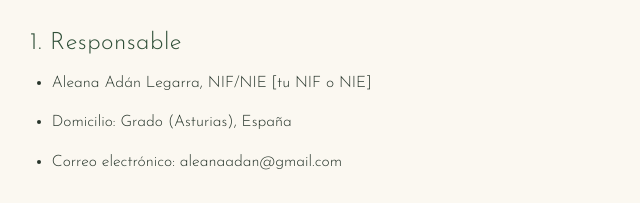
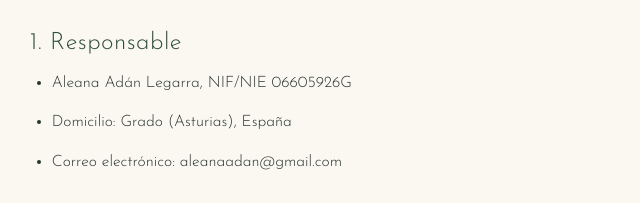
Before and after one commit to aleanaadan/home, a plain HTML site: page privacidad.html in a window 1280 px wide. Shown: the part 374-577 px from the top of the page, 307-947 px from the left. Drawn offline with Linux system fonts and the light colour scheme; a web font is replaced by a local one.

Commit message:
Update responsible information in privacy policy

```diff
--- a/privacidad.html
+++ b/privacidad.html
@@ -18,7 +18,7 @@ footer .lg a{color:#cfd9cb;margin:0 8px;font-size:.78rem;letter-spacing:.08em}fo
 <header><a class="logo" href="index.html">Aleana Adán Legarra</a><nav><a href="index.html#escritora">La escritora</a><a href="cuaderno.html">Cuaderno</a><a href="index.html#libros">Libros</a><a href="agenda.html">Agenda 2027</a><a href="index.html#persona">La persona</a><a href="index.html#fotografa">La fotógrafa</a><a href="index.html#contacto">Contacto</a></nav></header>
 <main class="txt"><p class="warn"><strong>Borrador.</strong> Rellena los datos entre [corchetes] y haz que un gestor o abogado lo revise antes de publicarlo. Borra este aviso al terminar.</p><h1>Política de privacidad</h1>
 <p>En cumplimiento del Reglamento (UE) 2016/679 (RGPD) y de la Ley Orgánica 3/2018 (LOPDGDD), te informo de cómo trato tus datos personales en aleanaadanlegarra.com.</p>
-<h2>1. Responsable</h2><ul><li>Aleana Adán Legarra, NIF/NIE [tu NIF o NIE]</li><li>Domicilio: Grado (Asturias), España</li><li>Correo electrónico: aleanaadan@gmail.com</li></ul>
+<h2>1. Responsable</h2><ul><li>Aleana Adán Legarra, NIF/NIE 06605926G</li><li>Domicilio: Grado (Asturias), España</li><li>Correo electrónico: aleanaadan@gmail.com</li></ul>
 <h2>2. Qué datos trato, para qué y con qué base legal</h2>
 <p><strong>Formulario de contacto.</strong> Nombre, correo electrónico y mensaje. Los uso solo para responder a tu consulta. Base legal: tu consentimiento (art. 6.1.a RGPD), que das al enviar el formulario y marcar la casilla de aceptación.</p>
 <p><strong>Navegación.</strong> Al visitar la web, los servidores de alojamiento y los servicios que cargan contenido (ver apartado 4) pueden registrar datos técnicos como la dirección IP. Esta web no instala cookies de analítica ni de publicidad.</p>
```
